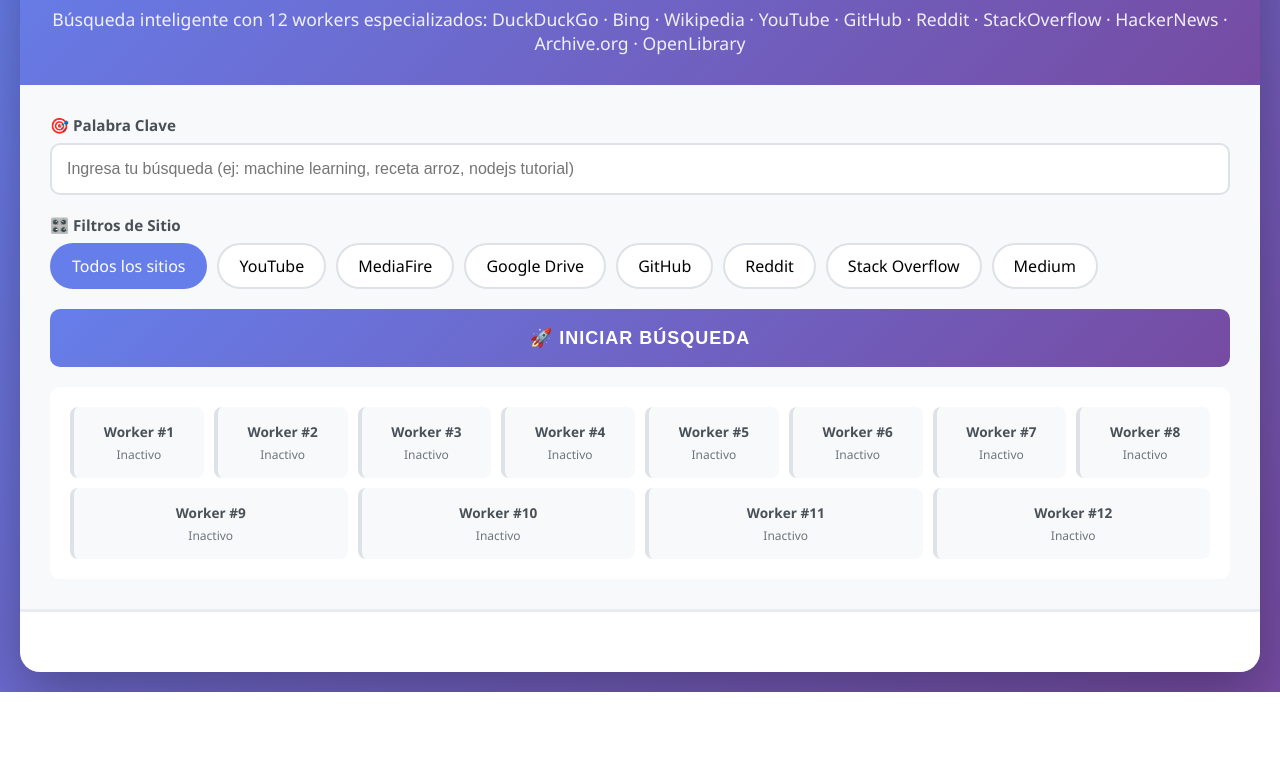
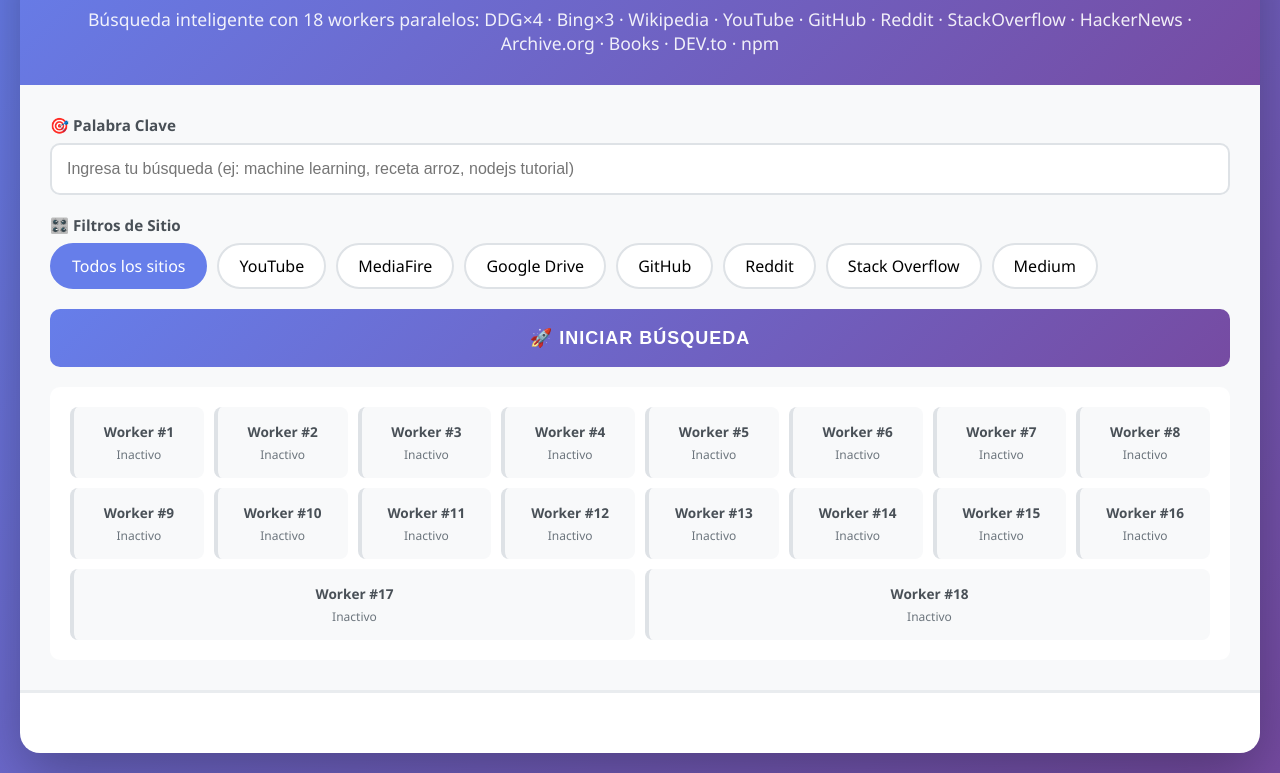
Before and after one commit to RouceDevStudio/FrontendBuscador, a plain HTML site: page index.html in a window 1280 px wide. Shown: the part 108-881 px from the top of the page. Before the commit the page ends 800 px from the top, so only its background shows below. Drawn offline with Linux system fonts and the light colour scheme.

Commit message:
Add files via upload

```diff
--- a/index.html
+++ b/index.html
@@ -3,7 +3,7 @@
 <head>
     <meta charset="UTF-8">
     <meta name="viewport" content="width=device-width, initial-scale=1.0">
-    <title>Buscador Avanzado - Multi-Worker</title>
+    <title>Buscador Avanzado v3.0 - 18 Workers</title>
     <style>
         * {
             margin: 0;
@@ -479,7 +479,7 @@
     <div class="container">
         <div class="header">
             <h1>🔍 Buscador Avanzado Multi-Worker</h1>
-            <p>Búsqueda inteligente con 12 workers especializados: DuckDuckGo · Bing · Wikipedia · YouTube · GitHub · Reddit · StackOverflow · HackerNews · Archive.org · OpenLibrary</p>
+            <p>Búsqueda inteligente con 18 workers paralelos: DDG×4 · Bing×3 · Wikipedia · YouTube · GitHub · Reddit · StackOverflow · HackerNews · Archive.org · Books · DEV.to · npm</p>
         </div>
 
         <div class="search-section">
@@ -549,7 +549,7 @@
     <script>
         // ==================== CONFIGURACIÓN ====================
         const CONFIG = {
-            WORKERS_COUNT: 12,
+            WORKERS_COUNT: 18,
             RESULTS_PER_PAGE: 100,
             MIN_TITLE_LENGTH: 5,
             MAX_TITLE_LENGTH: 200,
```
